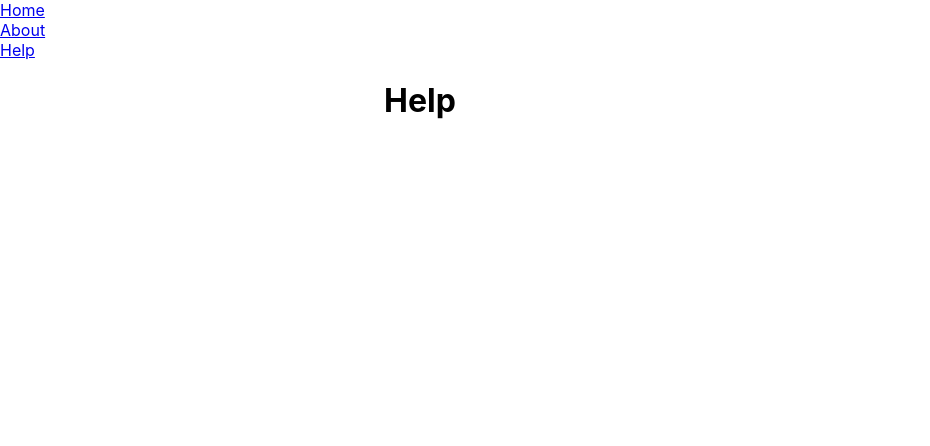
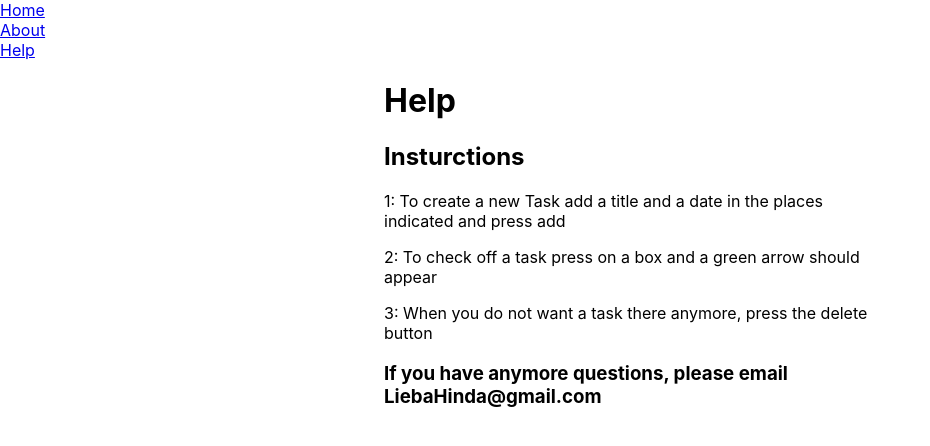
Before and after one commit to frumgirlwhocodes/rails-react-redux-project, a React (Create React App) app in the folder todo-app/: page /help in a window 1280 px wide. Shown: the top 446 px of the page, without its empty margins (0-930 px from the left). Built offline with nearby package versions, Linux system fonts and the light colour scheme.

Commit message:
fix form then finish

```diff
--- a/todo-app/src/components/Help.js
+++ b/todo-app/src/components/Help.js
@@ -6,7 +6,11 @@ class Help extends Component {
             <div className="container">
                 <div className="header">
                     <h1>Help</h1>
-
+                  <h2> Insturctions</h2>
+                  <p> 1: To create a new Task add a title and a date in the places indicated and press add</p>
+                  <p> 2: To check off a task press on a box and a green arrow should appear </p>
+                  <p> 3: When you do not want a task there anymore, press the delete button </p>
+                  <h3> If you have anymore questions, please email LiebaHinda@gmail.com</h3>
                 </div>
             </div>
         )
--- a/todo-app/src/containers/TodosContainer.js
+++ b/todo-app/src/containers/TodosContainer.js
@@ -34,7 +34,7 @@ const mapStateToProps = (state) => {
     return {
       getTodos: () => dispatch(getTodos()),
       delete: id => dispatch(deleteTodo(id)),
-      update: (id, checked) => dispatch(updateTodo(id, checked))
+      update: (id) => dispatch(updateTodo(id))
 
     }
   }
--- a/todo-app/src/reducers/TodosReducer.js
+++ b/todo-app/src/reducers/TodosReducer.js
@@ -8,7 +8,8 @@ function todosReducer(state = [] , action)
             return action.todos;
 
             case ADD_TODO:
-                return [
+
+                return  [
                     ...state,
                     {
                         id: action.id,
@@ -16,6 +17,7 @@ function todosReducer(state = [] , action)
                         date: action.date,
                         done: false
                     }
+
                 ];
 
 
```
